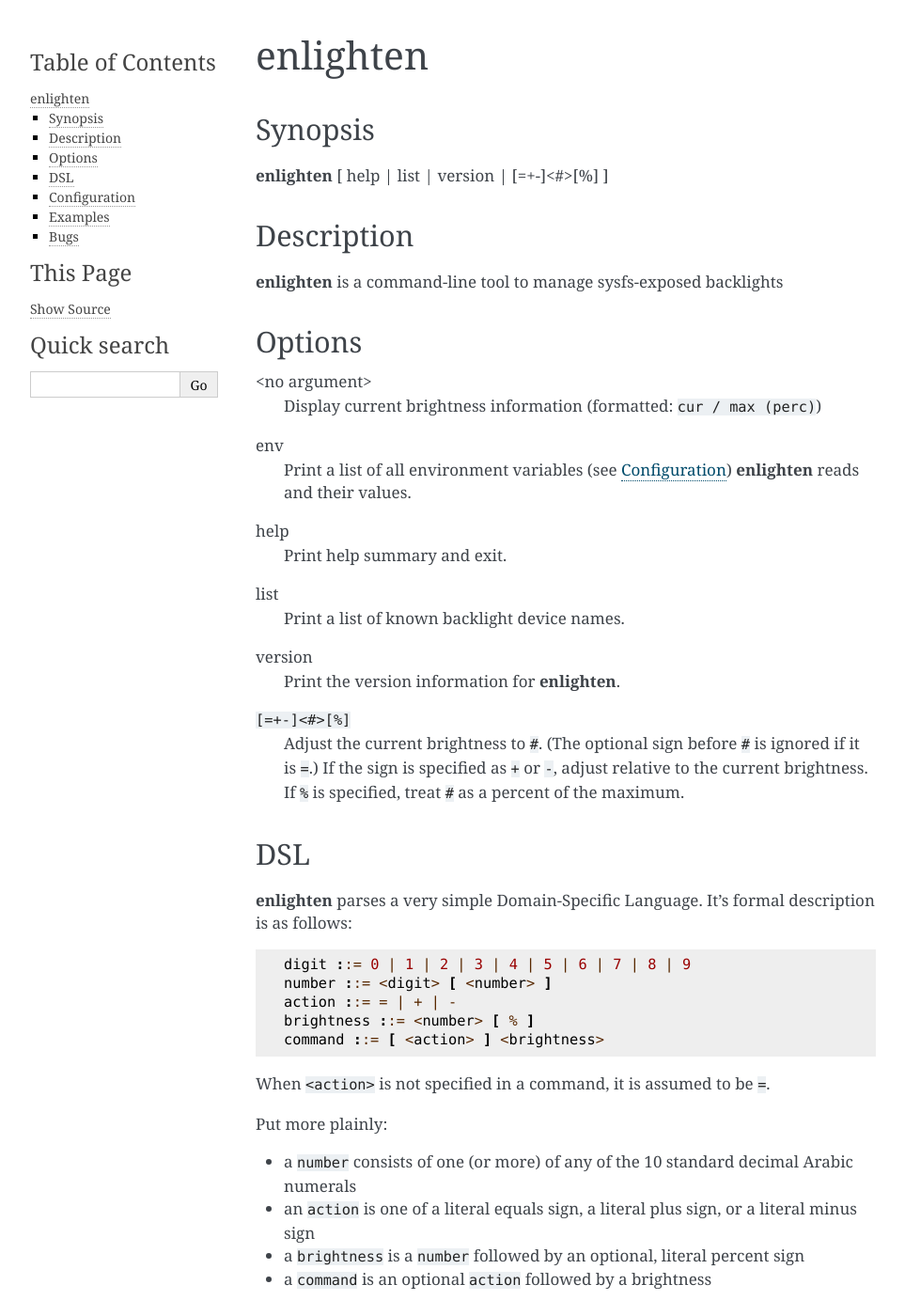
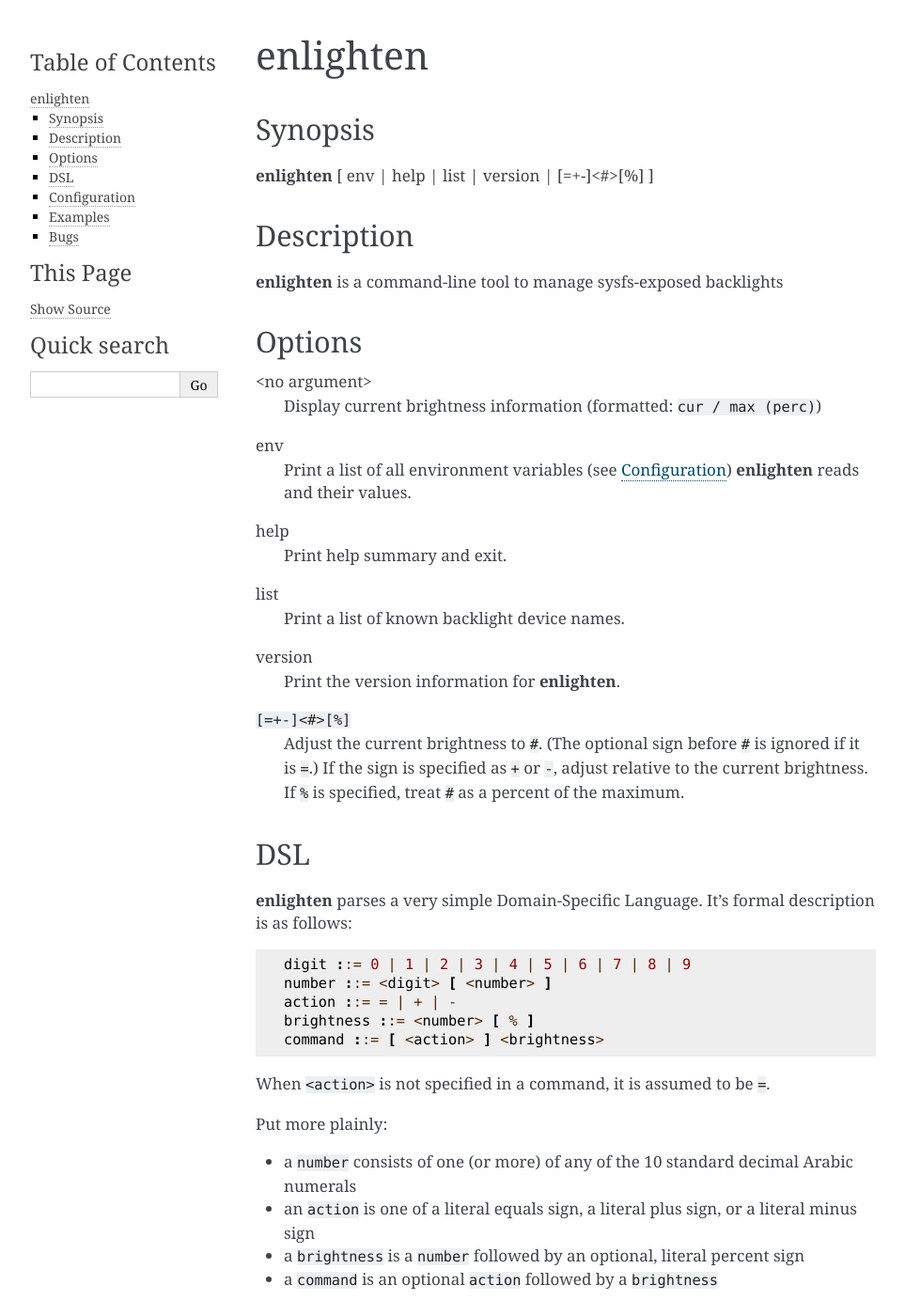
Before and after one commit to HalosGhost/enlighten, a Sphinx documentation site: the page built from doc/enlighten.rst, in a window 1280 px wide and 1400 px high. Shown: the whole window at 94% size, without its empty margins (148-1111 px from the left). Built offline with Sphinx 7.4.7, drawn with Linux system fonts in a browser that asks for light colours.

```diff
--- a/doc/enlighten.rst
+++ b/doc/enlighten.rst
@@ -4,7 +4,7 @@
 Synopsis
 --------
 
-**enlighten** [ help | list | version | [=+-]<#>[%] ]
+**enlighten** [ env | help | list | version | [=+-]<#>[%] ]
 
 Description
 -----------
@@ -56,7 +56,7 @@
 * a ``number`` consists of one (or more) of any of the 10 standard decimal Arabic numerals
 * an ``action`` is one of a literal equals sign, a literal plus sign, or a literal minus sign
 * a ``brightness`` is a ``number`` followed by an optional, literal percent sign
-* a ``command`` is an optional ``action`` followed by a brightness
+* a ``command`` is an optional ``action`` followed by a ``brightness``
 
 Configuration
 -------------
```
